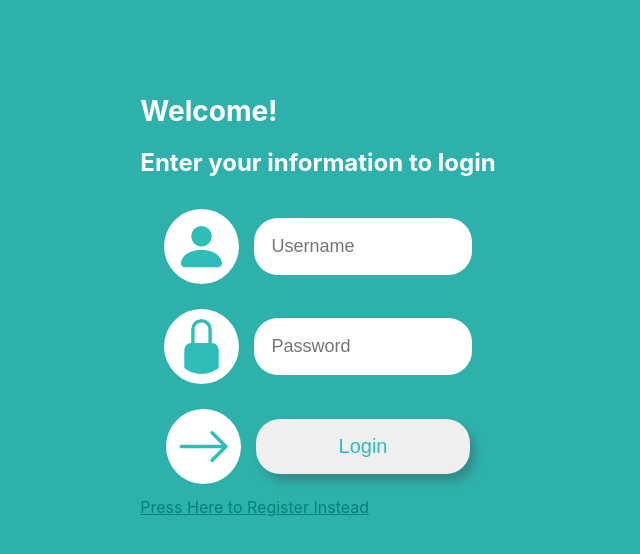
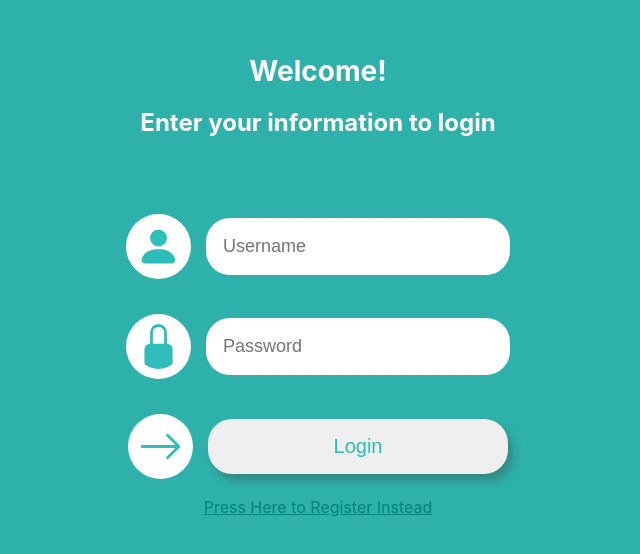
Before and after one commit to DanGraham23/react-chat-application, a React (Create React App) app in the folder web-chat-app/client/: page /login in a window 1280 px wide. Shown: the part 104-658 px from the top of the page, without its empty margins (322-962 px from the left). Built offline with nearby package versions, Linux system fonts and the light colour scheme.

Commit message:
style login page

```diff
--- a/web-chat-app/client/src/index.css
+++ b/web-chat-app/client/src/index.css
@@ -44,6 +44,19 @@ h2 {
   justify-content: center;
 }
 
+.login-container{
+  text-align: center;
+}
+
+.login-form{
+  display: flex;
+  flex-direction: column;
+  width: 500px;
+  height: 400px;
+  align-items: center;
+  justify-content: center;
+}
+
 .form-row{
   display: flex;
   gap: 15px;
@@ -65,8 +78,8 @@ h2 {
 
 .form-icon{
   color: #2ebdb9;
-  width: 55px;
-  height: 55px;
+  width: 45px;
+  height: 45px;
   padding: 10px;
   background-color: white;
   border-radius: 100%;
```
